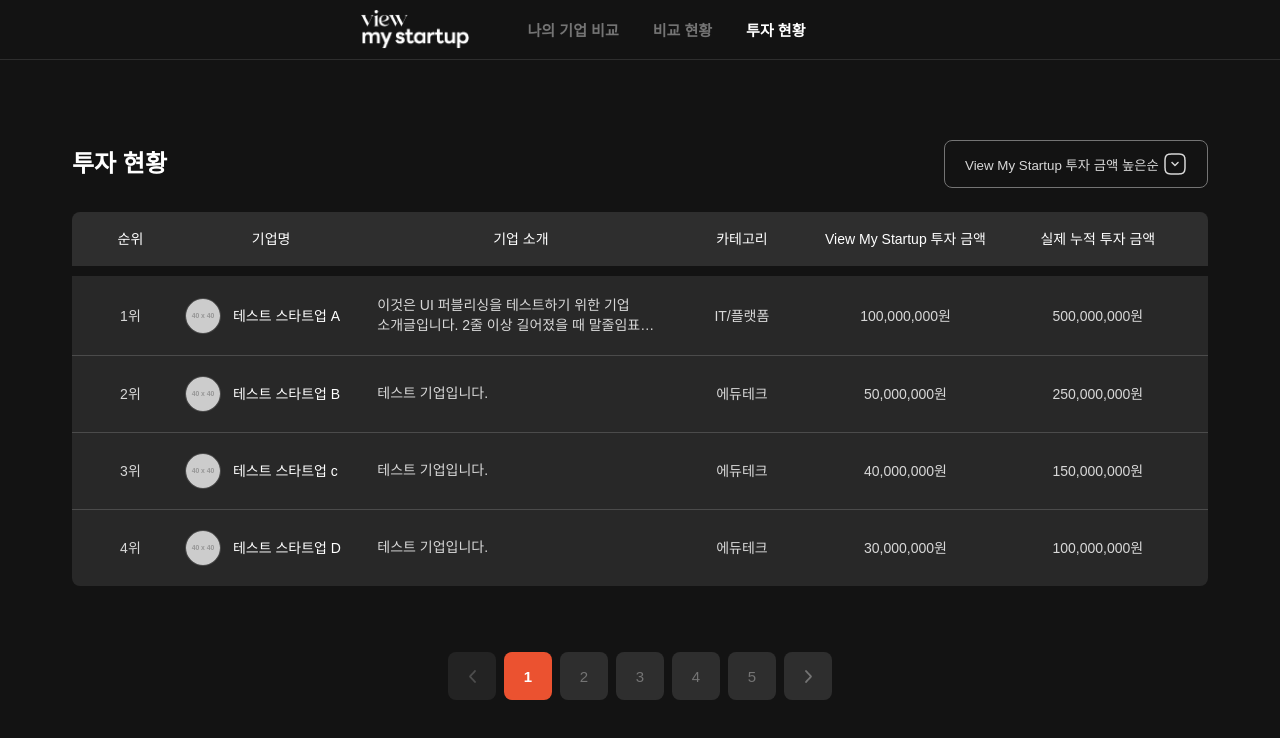
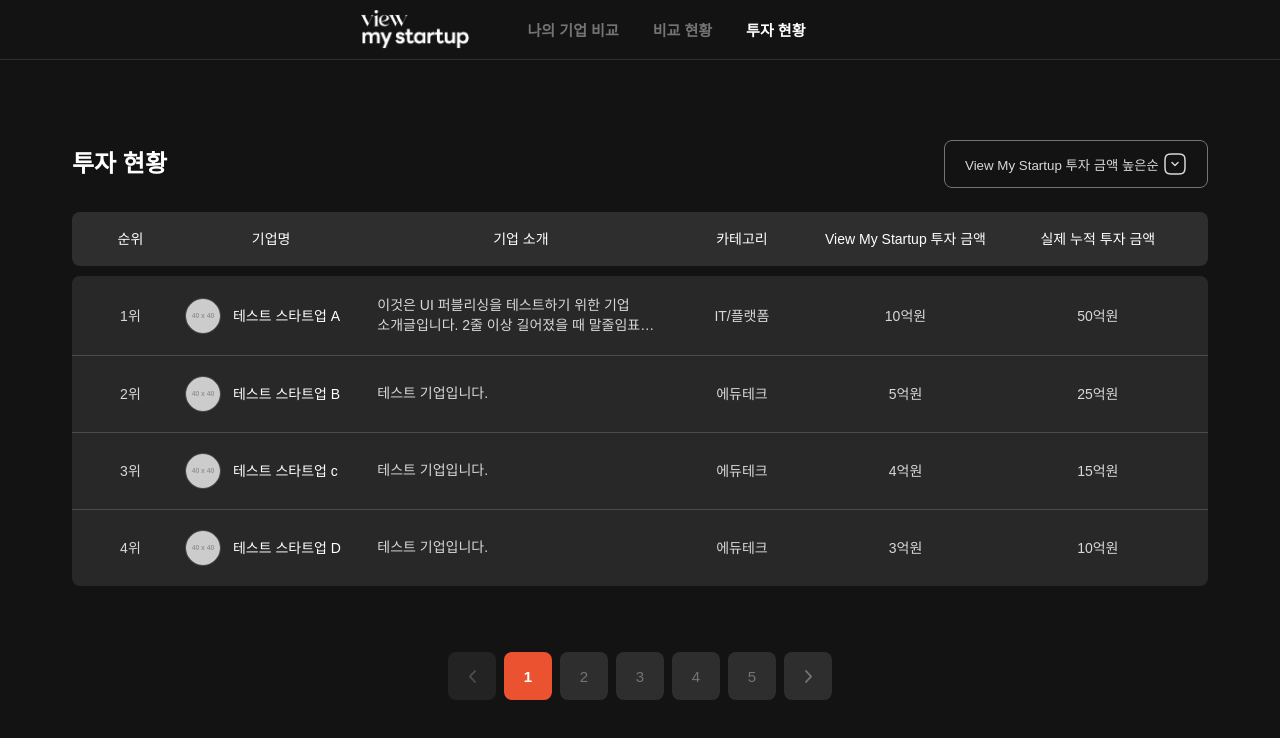
Before and after one commit to daeyeong1573/13-ViewMyStartup-4team-FE, a React (Vite) app: page /investstat in a window 1280 px wide. Shown: the top 738 px of the page. Built offline with nearby package versions, Linux system fonts and the light colour scheme; a web font is replaced by a local one.

Commit message:
refactor: 투자 현황 페이지 공용 유틸 함수 적용 및 UI 테두리 개선

```diff
--- a/src/pages/investment-status/InvestmentStatusPage.jsx
+++ b/src/pages/investment-status/InvestmentStatusPage.jsx
@@ -1,6 +1,7 @@
 import styles from "./InvestmentStatusPage.module.css";
 import Dropdown from "@/components/common/Dropdown";
 import Pagination from "@/components/common/Pagination";
+import { formatCurrencyToKorea } from "@/utils/format";
 
 function InvestmentStatusPage() {
   const currentPage = 1;
@@ -14,8 +15,8 @@ function InvestmentStatusPage() {
       description:
         "이것은 UI 퍼블리싱을 테스트하기 위한 기업 소개글입니다. 2줄 이상 길어졌을 때 말줄임표 처리가 예쁘게 잘 되는지 확인합니다.",
       category: "IT/플랫폼",
-      virtualInvestment: 100000000,
-      totalInvestment: 500000000,
+      virtualInvestment: 1000000000,
+      totalInvestment: 5000000000,
       imgUrl: "https://via.placeholder.com/40",
     },
     {
@@ -23,8 +24,8 @@ function InvestmentStatusPage() {
       name: "테스트 스타트업 B",
       description: "테스트 기업입니다.",
       category: "에듀테크",
-      virtualInvestmentTotal: 50000000,
-      totalInvestment: 250000000,
+      virtualInvestmentTotal: 500000000,
+      totalInvestment: 2500000000,
       imgUrl: "https://via.placeholder.com/40",
     },
     {
@@ -32,8 +33,8 @@ function InvestmentStatusPage() {
       name: "테스트 스타트업 c",
       description: "테스트 기업입니다.",
       category: "에듀테크",
-      virtualInvestmentTotal: 40000000,
-      totalInvestment: 150000000,
+      virtualInvestmentTotal: 400000000,
+      totalInvestment: 1500000000,
       imgUrl: "https://via.placeholder.com/40",
     },
     {
@@ -41,8 +42,8 @@ function InvestmentStatusPage() {
       name: "테스트 스타트업 D",
       description: "테스트 기업입니다.",
       category: "에듀테크",
-      virtualInvestmentTotal: 30000000,
-      totalInvestment: 100000000,
+      virtualInvestmentTotal: 300000000,
+      totalInvestment: 1000000000,
       imgUrl: "https://via.placeholder.com/40",
     },
   ];
@@ -59,11 +60,6 @@ function InvestmentStatusPage() {
     { label: "실제 누적 투자 금액 높은순", value: "totalInvestment_desc" },
     { label: "실제 누적 투자 금액 낮은순", value: "totalInvestment_asc" },
   ];
-
-  const formatCurrency = (value) => {
-    if (!value) return "0원";
-    return `${Number(value).toLocaleString()}원`;
-  };
 
   return (
     <main className={styles.mainContainer}>
@@ -105,12 +101,13 @@ function InvestmentStatusPage() {
                 </div>
                 <div className={styles.category}>{company.category}</div>
                 <div className={styles.investAmount}>
-                  {formatCurrency(
+                  {formatCurrencyToKorea(
                     company.virtualInvestmentTotal || company.virtualInvestment,
                   )}
+                  원
                 </div>
                 <div className={styles.actualAmount}>
-                  {formatCurrency(company.totalInvestment)}
+                  {formatCurrencyToKorea(company.totalInvestment)}원
                 </div>
               </div>
             );
--- a/src/pages/investment-status/InvestmentStatusPage.module.css
+++ b/src/pages/investment-status/InvestmentStatusPage.module.css
@@ -42,8 +42,7 @@
   width: 100%;
   font-weight: 500;
   background-color: var(--black-black_100);
-  border-top-left-radius: 0.5rem;
-  border-top-right-radius: 0.5rem;
+  border-radius: 0.5rem;
   border: none;
   margin-bottom: 0.625rem;
 }
@@ -53,8 +52,7 @@
   width: 100%;
   font-weight: 500;
   background-color: var(--black-black_200);
-  border-bottom-left-radius: 0.5rem;
-  border-bottom-right-radius: 0.5rem;
+  border-radius: 0.5rem;
   overflow: hidden;
   border: none;
 }
```
